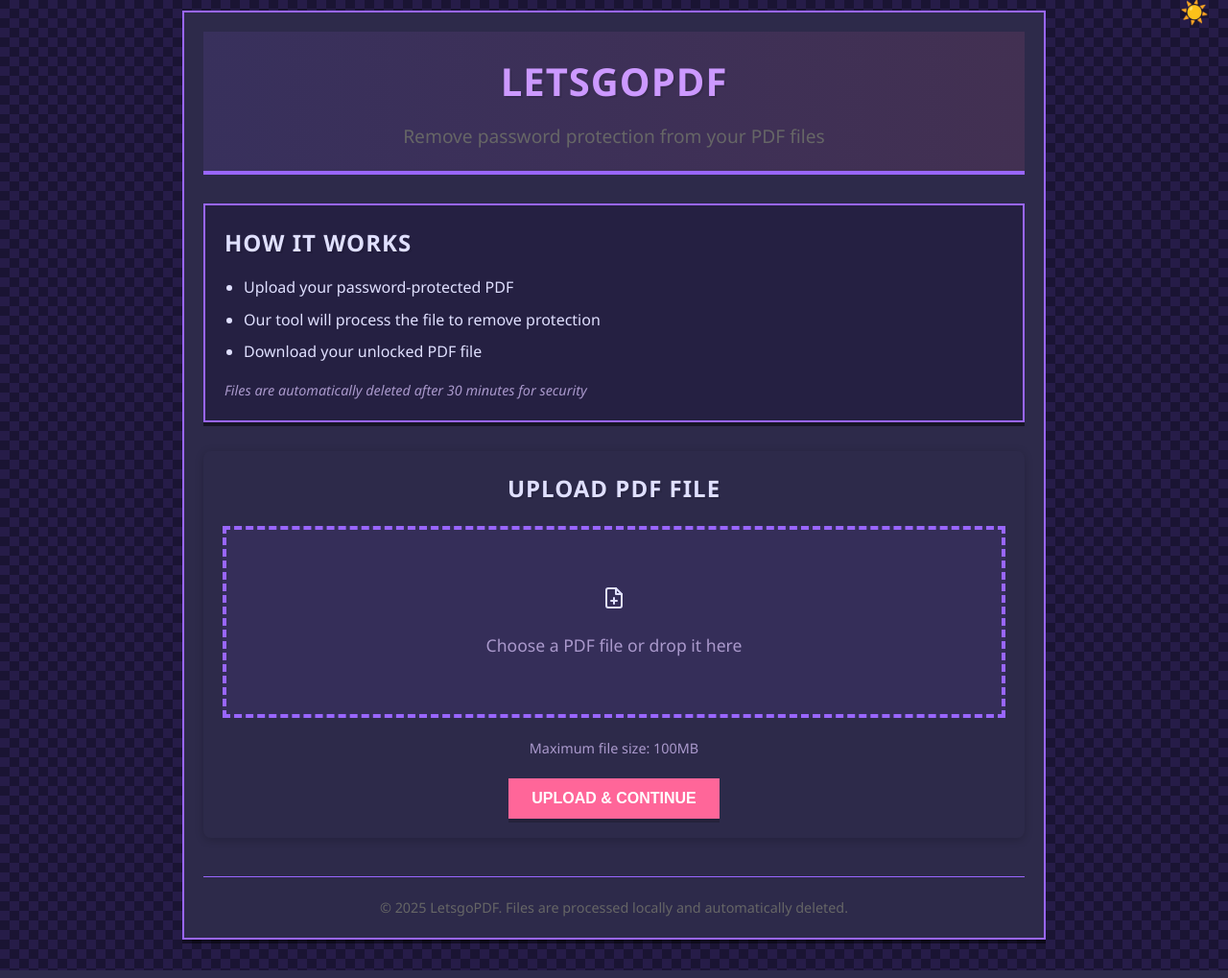
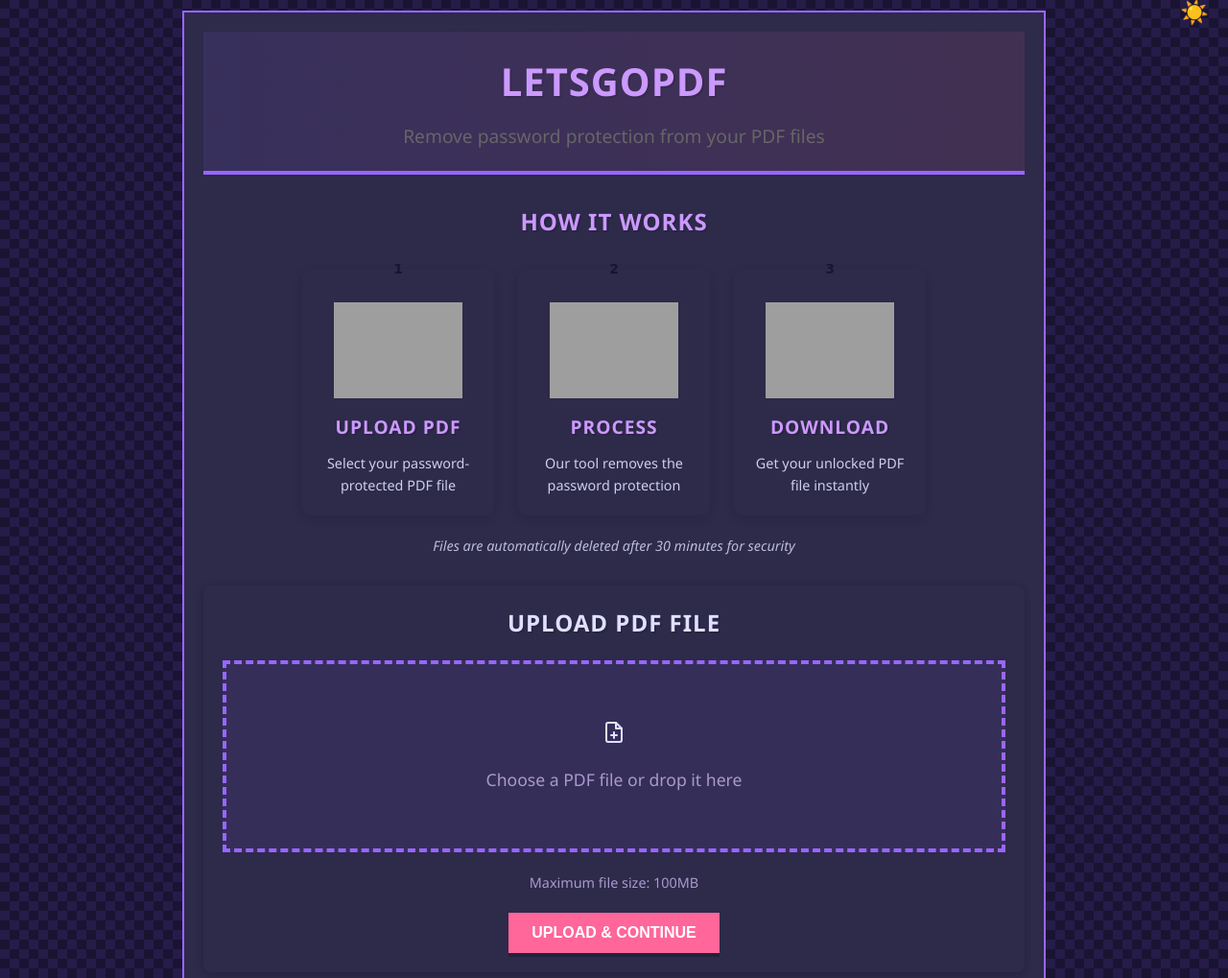
Before and after one commit to se7erin/LetsgoPDF, a Flask app: page / in a window 1280 px wide. Shown: the part 21-1040 px from the top of the page at 96% size. Run offline with Flask 3, Linux system fonts and the light colour scheme; some web fonts are replaced; grey boxes are pictures that could not be loaded.

Commit message:
Added 1,2,3 step guide on how the service works on index.html

```diff
--- a/static/css/style.css
+++ b/static/css/style.css
@@ -99,33 +99,40 @@
 }
 
 .info-box {
-    background-color: var(--info-box-bg);
-    border-radius: 0;
-    padding: 20px;
-    box-shadow: var(--box-shadow);
-    border: var(--pixel-border);
+    background-color: var(--card-bg);
+    border-radius: 8px;
+    padding: 25px;
+    margin-bottom: 30px;
+    box-shadow: 0 4px 12px rgba(0,0,0,0.1);
+    text-align: center;
+    max-width: 600px;
+    margin: 0 auto 30px;
 }
 
 .info-box h2 {
-    font-size: 1.5rem;
-    color: var(--primary-color);
-    margin-bottom: 15px;
+    margin-bottom: 20px;
+    text-align: center;
 }
 
 .info-box ul {
+    display: inline-block;
+    text-align: left;
+    margin: 0 auto;
     padding-left: 20px;
-    margin-bottom: 15px;
 }
 
 .info-box li {
-    margin-bottom: 8px;
+    margin-bottom: 10px;
+    position: relative;
+    padding-left: 10px;
 }
 
 .note {
-    font-size: 0.9rem;
-    color: var(--note-color);
+    text-align: center;
     font-style: italic;
-    margin-top: 10px;
+    margin-top: 20px;
+    font-size: 0.9em;
+    opacity: 0.8;
 }
 
 /* Upload Section */
@@ -470,3 +477,96 @@
 
 /* Add Poppins font for better readability */
 @import url('https://fonts.googleapis.com/css2?family=Poppins:wght@300;400;500;600&display=swap');
+
+/* Steps Section Styling */
+.section-title {
+    text-align: center;
+    margin-bottom: 30px;
+}
+
+.steps-container {
+    display: flex;
+    justify-content: center;
+    gap: 25px;
+    flex-wrap: wrap;
+    margin-bottom: 20px;
+}
+
+.step-box {
+    background-color: var(--card-bg);
+    border-radius: 10px;
+    padding: 20px;
+    width: 200px;
+    text-align: center;
+    box-shadow: 0 4px 12px rgba(0,0,0,0.1);
+    position: relative;
+    transition: transform 0.3s, box-shadow 0.3s;
+}
+
+.step-box:hover {
+    transform: translateY(-5px);
+    box-shadow: 0 8px 15px rgba(0,0,0,0.15);
+}
+
+.step-number {
+    background: var(--accent-color);
+    color: var(--bg-color);
+    width: 30px;
+    height: 30px;
+    border-radius: 50%;
+    display: flex;
+    align-items: center;
+    justify-content: center;
+    font-weight: bold;
+    position: absolute;
+    top: -15px;
+    left: 50%;
+    transform: translateX(-50%);
+    font-family: 'Press Start 2P', cursive;
+    font-size: 14px;
+}
+
+.step-image {
+    margin: 15px 0;
+    height: 100px;
+    display: flex;
+    align-items: center;
+    justify-content: center;
+}
+
+.step-image img {
+    max-width: 100%;
+    max-height: 100%;
+    object-fit: contain;
+}
+
+.step-box h3 {
+    margin: 10px 0;
+    font-size: 1.2rem;
+}
+
+.step-box p {
+    font-size: 0.9rem;
+    color: var(--text-color);
+    opacity: 0.9;
+}
+
+.note {
+    text-align: center;
+    font-style: italic;
+    margin-top: 20px;
+    font-size: 0.9em;
+    opacity: 0.8;
+}
+
+@media (max-width: 768px) {
+    .steps-container {
+        flex-direction: column;
+        align-items: center;
+    }
+
+    .step-box {
+        width: 80%;
+        max-width: 280px;
+    }
+}
--- a/templates/index.html
+++ b/templates/index.html
@@ -17,15 +17,36 @@
 
         <main>
             <section class="info-section">
-                <div class="info-box">
-                    <h2>How It Works</h2>
-                    <ul>
-                        <li>Upload your password-protected PDF</li>
-                        <li>Our tool will process the file to remove protection</li>
-                        <li>Download your unlocked PDF file</li>
-                    </ul>
-                    <p class="note">Files are automatically deleted after {{ expiry }} minutes for security</p>
+                <h2 class="section-title">How It Works</h2>
+                <div class="steps-container">
+                    <div class="step-box">
+                        <div class="step-number">1</div>
+                        <div class="step-image">
+                            <img src="{{ url_for('static', filename='images/upload.gif') }}" alt="Upload PDF">
+                        </div>
+                        <h3>Upload PDF</h3>
+                        <p>Select your password-protected PDF file</p>
+                    </div>
+
+                    <div class="step-box">
+                        <div class="step-number">2</div>
+                        <div class="step-image">
+                            <img src="{{ url_for('static', filename='images/process.gif') }}" alt="Process PDF">
+                        </div>
+                        <h3>Process</h3>
+                        <p>Our tool removes the password protection</p>
+                    </div>
+
+                    <div class="step-box">
+                        <div class="step-number">3</div>
+                        <div class="step-image">
+                            <img src="{{ url_for('static', filename='images/download.gif') }}" alt="Download PDF">
+                        </div>
+                        <h3>Download</h3>
+                        <p>Get your unlocked PDF file instantly</p>
+                    </div>
                 </div>
+                <p class="note">Files are automatically deleted after {{ expiry }} minutes for security</p>
             </section>
 
             {% if error %}
```
Also changed, not shown: 9 other files.
